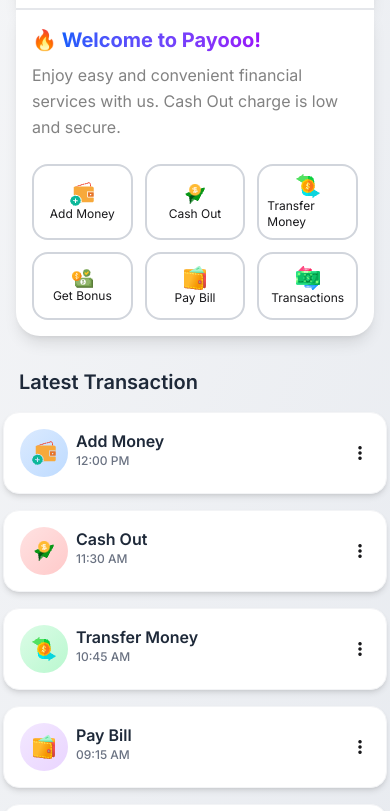
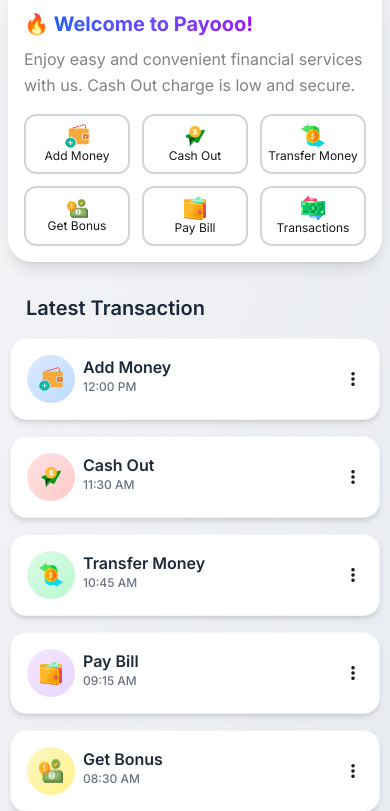
Before and after one commit to FaiazRahmanFahim/Payoo-Mobile-App, a plain HTML site: page home.html in a window 390 px wide. Shown: the part 104-915 px from the top of the page. Drawn offline with nearby package versions, Linux system fonts and the light colour scheme.

Commit message:
modify responsive for mobile

```diff
--- a/JS/home.js
+++ b/JS/home.js
@@ -327,7 +327,7 @@ document
       const div = document.createElement("div");
       div.innerHTML = `
            <div
-          class="bg-white w-96 p-4 rounded-2xl flex justify-between items-center shadow-md hover:shadow-lg transition-all duration-300 border border-gray-100 hover:border-blue-200"
+          class="bg-white w-[370px] p-4 rounded-2xl flex justify-between items-center shadow-md hover:shadow-lg transition-all duration-300 border border-gray-100"
         >
           <div class="flex gap-3">
             <div class="p-3 rounded-full bg-gradient-to-br from-blue-100 to-blue-200">
--- a/home.html
+++ b/home.html
@@ -37,11 +37,11 @@
   </head>
 
   <body
-    class="bg-gradient-to-br from-[#F4F5F7] to-[#E8EBF0] min-h-screen flex flex-col items-center px-4 py-2"
+    class="bg-gradient-to-br from-[#F4F5F7] to-[#E8EBF0] min-h-screen flex flex-col items-center px-2 py-2"
   >
     <!-- Nav Bar -->
     <header
-      class="bg-white w-full max-w-sm mx-auto p-6 border-b-2 border-gray-200 shadow-lg rounded-t-3xl mt-2"
+      class="bg-white w-full max-w-[380px] mx-auto p-4 border-b-2 border-gray-200 shadow-lg rounded-t-3xl mt-2"
     >
       <div class="w-full flex justify-between">
         <div class="flex justify-center items-center">
@@ -75,7 +75,7 @@
 
     <!-- Menu Section -->
     <section
-      class="bg-white w-full max-w-sm mx-auto p-4 rounded-b-3xl shadow-lg"
+      class="bg-white w-full max-w-[380px] mx-auto p-4 rounded-b-3xl shadow-lg"
     >
       <h2 class="text-xl font-bold">
         🔥
@@ -88,45 +88,45 @@
         Enjoy easy and convenient financial services with us. Cash Out charge is
         low and secure.
       </p>
-      <div class="mt-6 grid grid-cols-3 gap-3">
+      <div class="mt-4 grid grid-cols-3 gap-3">
         <div
           id="btn-sectionAddMoney"
-          class="activeBtn text-xs border-2 border-gray-300 flex flex-col justify-center items-center p-3 rounded-2xl cursor-pointer hover:shadow-lg transition-all duration-300 transform hover:scale-105"
+          class="activeBtn text-xs border-2 border-gray-300 flex flex-col justify-center items-center p-2 rounded-xl cursor-pointer hover:shadow-lg transition-all duration-300 transform hover:scale-105"
         >
           <img src="./Resources/assets/wallet1.png" alt="" />
           <h2>Add Money</h2>
         </div>
         <div
           id="btn-sectionCashOut"
-          class="activeBtn text-xs border-2 border-gray-300 flex flex-col justify-center items-center p-3 rounded-2xl cursor-pointer hover:shadow-lg transition-all duration-300 transform hover:scale-105"
+          class="activeBtn text-xs border-2 border-gray-300 flex flex-col justify-center items-center p-2 rounded-xl cursor-pointer hover:shadow-lg transition-all duration-300 transform hover:scale-105"
         >
           <img src="./Resources/assets/send1.png" alt="" />
           <h2>Cash Out</h2>
         </div>
         <div
           id="btn-sectionTransferMoney"
-          class="activeBtn text-xs border-2 border-gray-300 flex flex-col justify-center items-center p-2 rounded-2xl cursor-pointer hover:shadow-lg transition-all duration-300 transform hover:scale-105"
+          class="activeBtn text-xs border-2 border-gray-300 flex flex-col justify-center items-center p-1 rounded-xl cursor-pointer hover:shadow-lg transition-all duration-300 transform hover:scale-105"
         >
           <img src="./Resources/assets/money1.png" alt="" />
           <h2>Transfer Money</h2>
         </div>
         <div
           id="btn-sectionGetBonus"
-          class="activeBtn text-xs border-2 border-gray-300 flex flex-col justify-center items-center p-3 rounded-2xl cursor-pointer hover:shadow-lg transition-all duration-300 transform hover:scale-105"
+          class="activeBtn text-xs border-2 border-gray-300 flex flex-col justify-center items-center p-2 rounded-xl cursor-pointer hover:shadow-lg transition-all duration-300 transform hover:scale-105"
         >
           <img src="./Resources/assets/bonus1.png" alt="" />
           <h2>Get Bonus</h2>
         </div>
         <div
           id="btn-sectionPayBill"
-          class="activeBtn text-xs border-2 border-gray-300 flex flex-col justify-center items-center p-3 rounded-2xl cursor-pointer hover:shadow-lg transition-all duration-300 transform hover:scale-105"
+          class="activeBtn text-xs border-2 border-gray-300 flex flex-col justify-center items-center p-2 rounded-xl cursor-pointer hover:shadow-lg transition-all duration-300 transform hover:scale-105"
         >
           <img src="./Resources/assets/purse1.png" alt="" />
           <h2>Pay Bill</h2>
         </div>
         <div
           id="btn-sectionTransactions"
-          class="activeBtn text-xs border-2 border-gray-300 flex flex-col justify-center items-center p-3 rounded-2xl cursor-pointer hover:shadow-lg transition-all duration-300 transform hover:scale-105"
+          class="activeBtn text-xs border-2 border-gray-300 flex flex-col justify-center items-center p-2 rounded-xl cursor-pointer hover:shadow-lg transition-all duration-300 transform hover:scale-105"
         >
           <img src="./Resources/assets/transaction1.png" alt="" />
           <h2>Transactions</h2>
@@ -140,7 +140,7 @@
       <h2 class="text-xl font-semibold mb-4 ml-4 text-gray-800">Add Money</h2>
       <form
         id="form-addMoney"
-        class="bg-white w-96 max-w-sm mx-auto p-6 rounded-3xl shadow-xl border border-gray-100"
+        class="bg-white w-[380px] mx-auto p-6 rounded-3xl shadow-xl border border-gray-100"
         action=""
       >
         <div>
@@ -198,7 +198,7 @@
       <h2 class="text-xl font-semibold mb-4 ml-4 text-gray-800">Cash Out</h2>
       <form
         id="form-cashOut"
-        class="bg-white w-96 max-w-sm mx-auto p-6 rounded-3xl shadow-xl border border-gray-100"
+        class="bg-white w-[380px] mx-auto p-6 rounded-3xl shadow-xl border border-gray-100"
         action=""
       >
         <div class="mt-4">
@@ -244,7 +244,7 @@
       </h2>
       <form
         id="form-transferMoney"
-        class="bg-white w-96 max-w-sm mx-auto p-6 rounded-3xl shadow-xl border border-gray-100"
+        class="bg-white w-[380px] mx-auto p-6 rounded-3xl shadow-xl border border-gray-100"
         action=""
       >
         <div class="mt-4">
@@ -288,7 +288,7 @@
       <h2 class="text-xl font-semibold mb-4 ml-4 text-gray-800">Get Bonus</h2>
       <form
         id="form-getBonus"
-        class="bg-white w-96 max-w-sm mx-auto p-6 rounded-3xl shadow-xl border border-gray-100"
+        class="bg-white w-[380px] mx-auto p-6 rounded-3xl shadow-xl border border-gray-100"
         action=""
       >
         <div class="mt-4">
@@ -314,7 +314,7 @@
       <h2 class="text-xl font-semibold mb-4 ml-4 text-gray-800">Pay Bill</h2>
       <form
         id="form-payBill"
-        class="bg-white w-96 max-w-sm mx-auto p-6 rounded-3xl shadow-xl border border-gray-100"
+        class="bg-white w-[380px] mx-auto p-6 rounded-3xl shadow-xl border border-gray-100"
         action=""
       >
         <div>
@@ -370,9 +370,7 @@
     <!-- Transactions Section -->
     <section id="section-transactions" class="form mt-8 mb-10 hidden px-4">
       <div class="flex justify-between items-center mb-6">
-        <h2 class="text-xl font-semibold ml-4 text-gray-800">
-          Transaction History
-        </h2>
+        <h2 class="text-xl font-semibold text-gray-800">Transaction History</h2>
         <h2
           class="text-blue-500 hover:text-blue-600 cursor-pointer transition-colors duration-300"
         >
@@ -382,14 +380,17 @@
       <div id="form-transactionHistory" class="space-y-3"></div>
     </section>
 
-    <!-- Transaction History -->
-    <section id="section-allTransactions" class="form mt-8 mb-10 px-4">
+    <!-- Default Transaction History -->
+    <section
+      id="section-allTransactions"
+      class="form mt-8 mb-10 px-4 flex flex-col"
+    >
       <h2 class="text-xl font-semibold mb-4 ml-4 text-gray-800">
         Latest Transaction
       </h2>
       <div id="form-allTransactions" class="space-y-4 max-w-sm mx-auto">
         <div
-          class="bg-white w-96 p-4 rounded-2xl flex justify-between items-center shadow-md hover:shadow-lg transition-all duration-300 border border-gray-100 hover:border-blue-200"
+          class="bg-white w-[370px] p-4 rounded-2xl flex justify-between items-center shadow-md hover:shadow-lg transition-all duration-300 border border-gray-100"
         >
           <div class="flex gap-2">
             <div
@@ -405,7 +406,7 @@
           <i class="fa-solid fa-ellipsis-vertical"></i>
         </div>
         <div
-          class="bg-white w-full p-4 rounded-2xl flex justify-between items-center shadow-md hover:shadow-lg transition-all duration-300 border border-gray-100 hover:border-blue-200"
+          class="bg-white w-[370px] p-4 rounded-2xl flex justify-between items-center shadow-md hover:shadow-lg transition-all duration-300 border border-gray-100"
         >
           <div class="flex gap-2">
             <div
@@ -421,7 +422,7 @@
           <i class="fa-solid fa-ellipsis-vertical"></i>
         </div>
         <div
-          class="bg-white w-full p-4 rounded-2xl flex justify-between items-center shadow-md hover:shadow-lg transition-all duration-300 border border-gray-100 hover:border-blue-200"
+          class="bg-white w-[370px] p-4 rounded-2xl flex justify-between items-center shadow-md hover:shadow-lg transition-all duration-300 border border-gray-100"
         >
           <div class="flex gap-2">
             <div
@@ -437,7 +438,7 @@
           <i class="fa-solid fa-ellipsis-vertical"></i>
         </div>
         <div
-          class="bg-white w-full p-4 rounded-2xl flex justify-between items-center shadow-md hover:shadow-lg transition-all duration-300 border border-gray-100 hover:border-blue-200"
+          class="bg-white w-[370px] p-4 rounded-2xl flex justify-between items-center shadow-md hover:shadow-lg transition-all duration-300 border border-gray-100"
         >
           <div class="flex gap-2">
             <div
@@ -453,7 +454,7 @@
           <i class="fa-solid fa-ellipsis-vertical"></i>
         </div>
         <div
-          class="bg-white w-full p-4 rounded-2xl flex justify-between items-center shadow-md hover:shadow-lg transition-all duration-300 border border-gray-100 hover:border-blue-200"
+          class="bg-white w-[370px] p-4 rounded-2xl flex justify-between items-center shadow-md hover:shadow-lg transition-all duration-300 border border-gray-100"
         >
           <div class="flex gap-2">
             <div
```
